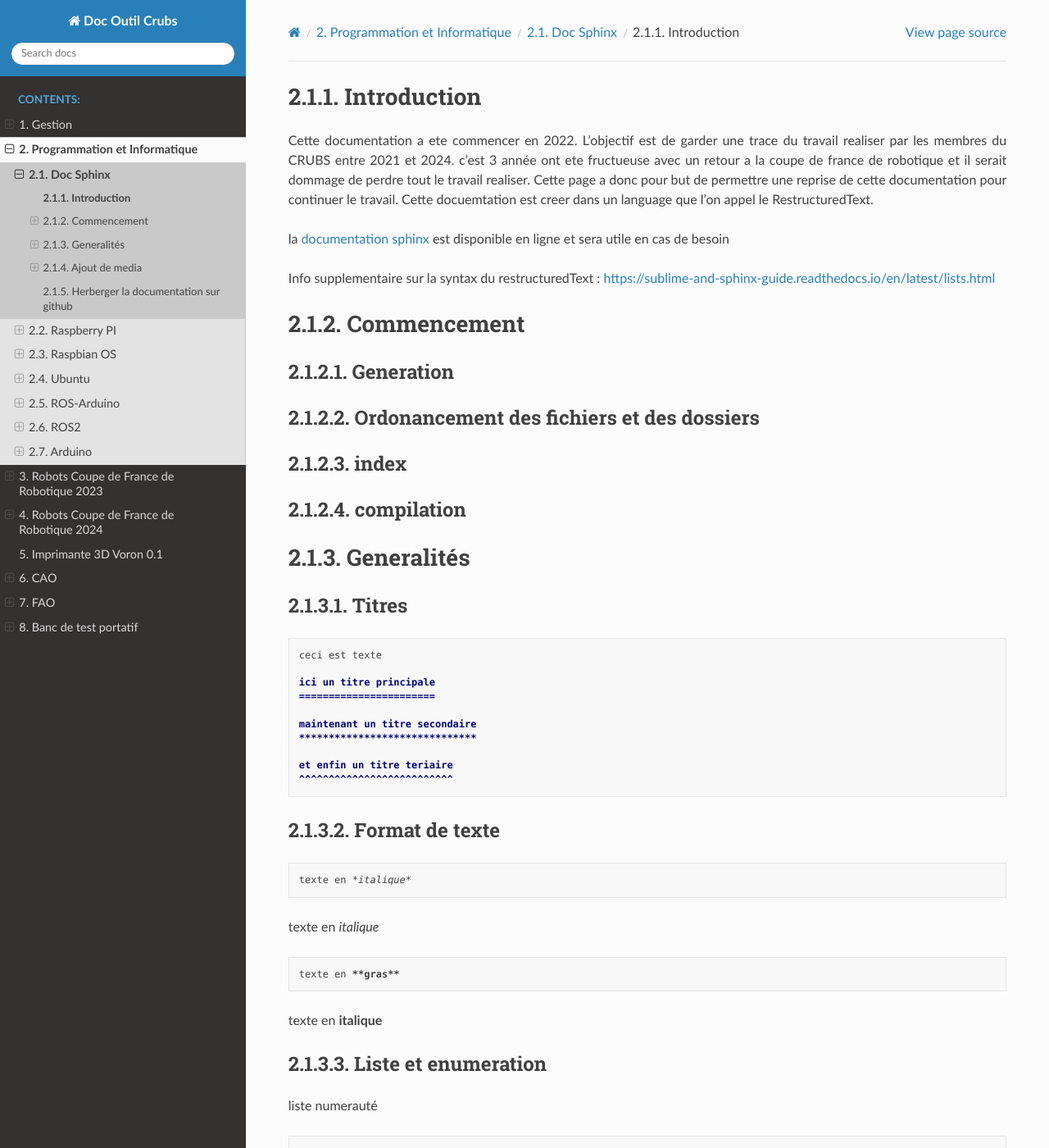
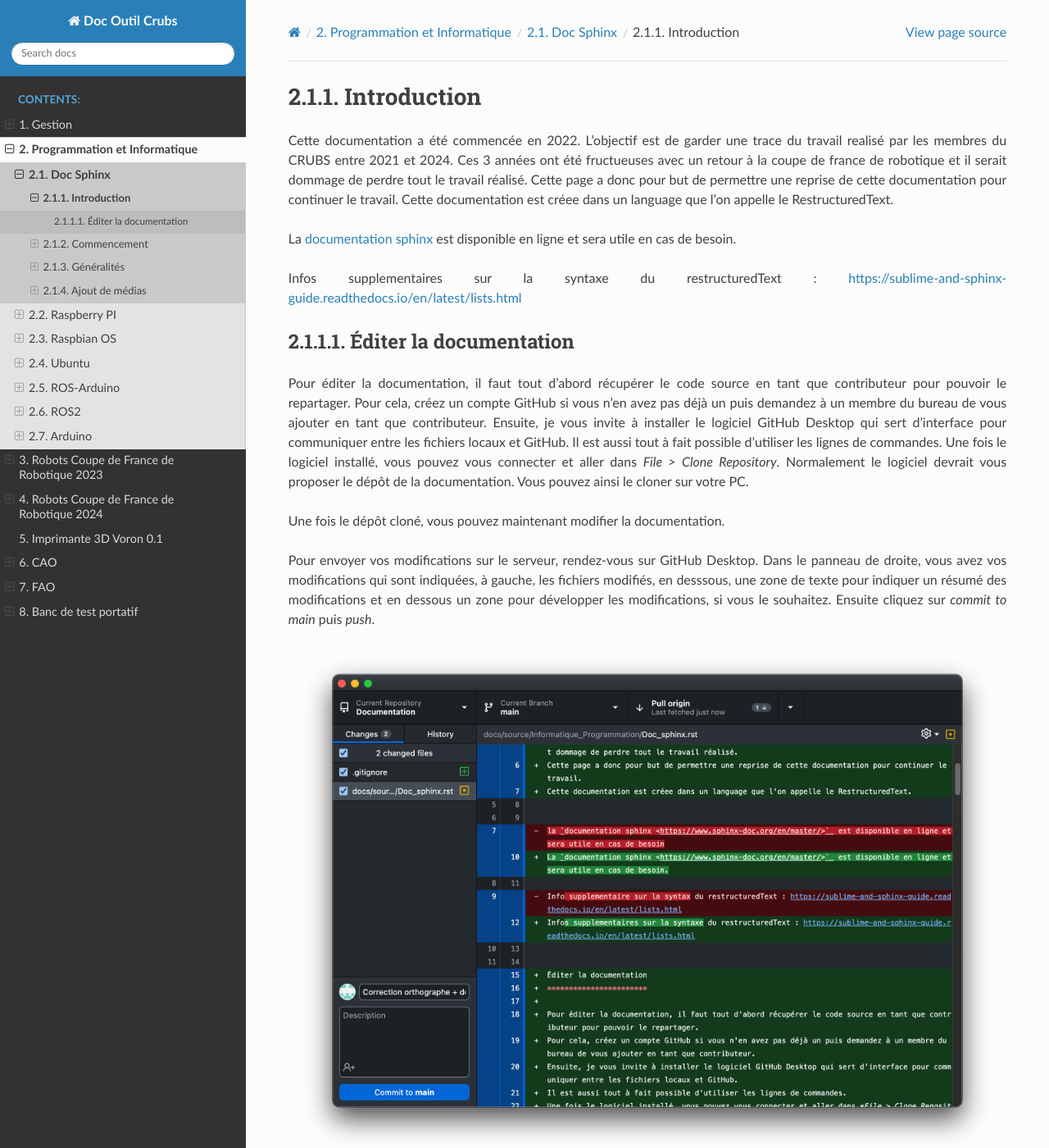
Before and after one commit to CRUBS/Documentation, a Sphinx documentation site: the page built from docs/source/Informatique_Programmation/Doc_sphinx.rst, in a window 1280 px wide and 1400 px high. Shown: the whole window at 82% size. Built offline with Sphinx 7.4.7 and the Read the Docs theme 2.0.0, drawn with Linux system fonts in a browser that asks for light colours; some of the changed text lies outside the part shown.

Commit message:
Correction orthographe + doc pour l'éditio

```diff
--- a/docs/source/Informatique_Programmation/Doc_sphinx.rst
+++ b/docs/source/Informatique_Programmation/Doc_sphinx.rst
@@ -1,30 +1,57 @@
 Introduction
 ============
 
-Cette documentation a ete commencer en 2022. L'objectif est de garder une trace du travail realiser par les membres du CRUBS entre 2021 et 2024. c'est 3 année ont ete fructueuse avec un retour a la coupe de france de robotique et il serait dommage de perdre tout le travail realiser. Cette page a donc pour but de permettre une reprise de cette documentation pour continuer le travail. Cette docuemtation est creer dans un language que l'on appel le RestructuredText.
+Cette documentation a été commencée en 2022. L'objectif est de garder une trace du travail realisé par les membres du CRUBS entre 2021 et 2024.
+Ces 3 années ont été fructueuses avec un retour à la coupe de france de robotique et il serait dommage de perdre tout le travail réalisé.
+Cette page a donc pour but de permettre une reprise de cette documentation pour continuer le travail.
+Cette documentation est créee dans un language que l'on appelle le RestructuredText.
 
 
-la `documentation sphinx <https://www.sphinx-doc.org/en/master/>`_ est disponible en ligne et sera utile en cas de besoin
+La `documentation sphinx <https://www.sphinx-doc.org/en/master/>`_ est disponible en ligne et sera utile en cas de besoin.
 
-Info supplementaire sur la syntax du restructuredText : https://sublime-and-sphinx-guide.readthedocs.io/en/latest/lists.html
+Infos supplementaires sur la syntaxe du restructuredText : https://sublime-and-sphinx-guide.readthedocs.io/en/latest/lists.html
 
+
+Éditer la documentation
+***********************
+
+Pour éditer la documentation, il faut tout d'abord récupérer le code source en tant que contributeur pour pouvoir le repartager.
+Pour cela, créez un compte GitHub si vous n'en avez pas déjà un puis demandez à un membre du bureau de vous ajouter en tant que contributeur.
+Ensuite, je vous invite à installer le logiciel GitHub Desktop qui sert d'interface pour communiquer entre les fichiers locaux et GitHub.
+Il est aussi tout à fait possible d'utiliser les lignes de commandes.
+Une fois le logiciel installé, vous pouvez vous connecter et aller dans *File > Clone Repository*.
+Normalement le logiciel devrait vous proposer le dépôt de la documentation. Vous pouvez ainsi le cloner sur votre PC.
+
+Une fois le dépôt cloné, vous pouvez maintenant modifier la documentation.
+
+Pour envoyer vos modifications sur le serveur, rendez-vous sur GitHub Desktop.
+Dans le panneau de droite, vous avez vos modifications qui sont indiquées, à gauche, les fichiers modifiés, en desssous,
+une zone de texte pour indiquer un résumé des modifications et en dessous un zone pour développer les modifications, si vous le souhaitez.
+Ensuite cliquez sur *commit to main* puis *push*.
+
+.. image:: images/doc_sphinx/Github_desktop.png
+	:scale: 40 %
+	:align: center
+	:class: with_shadow
+
+Pour récupérer des modifications depuis le serveur, cliquez sur *Fetch* puis *Pull*, sur le bouton en haut de la fenêtre.
 
 Commencement
 ============
 
-Generation
+Génération
 **********
 
 Ordonancement des fichiers et des dossiers
 ******************************************
 
-index
+Index
 *****
 
-compilation
+Compilation
 ***********
 
-Generalités
+Généralités
 ===========
 
 Titres
@@ -40,7 +67,7 @@ Titres
 	maintenant un titre secondaire
 	******************************
 
-	et enfin un titre teriaire
+	et enfin un titre tertiaire
 	^^^^^^^^^^^^^^^^^^^^^^^^^^
 
 Format de texte
@@ -56,13 +83,13 @@ texte en *italique*
 
 	texte en **gras**
 
-texte en **italique**
+texte en **gras**
 
 
-Liste et enumeration
+Liste et énumération
 ********************
 
-liste numerauté
+Liste numerotée
 
 .. code-block:: rst
 
@@ -86,10 +113,10 @@ liste a point
 * point 2
 * point 3
 
-tableaux
+Tableaux
 ********
 
-notes
+Notes
 *****
 
 .. code-block:: rst
@@ -101,7 +128,7 @@ notes
 	ceci est une note
 
 
-warnings
+Warnings
 ********
 
 .. code-block:: rst
@@ -114,15 +141,15 @@ warnings
 
 
 
-Ajout de media
-==============
+Ajout de médias
+===============
 
-Attention les syntaxe sont a respecter imperativement, les tabulation, saut de ligne, espace, etc ...
+Attention les syntaxes sont à respecter imperativement, les tabulations, sauts de ligne, espaces, etc ...
 
-block de code
-*************
+Bloc de code
+************
 
-Exemple d'un block de code a ajouter a la page, vous pouvez evidement remplacer "pyhton" par le language que vous utiliser.
+Exemple d'un bloc de code à ajouter à la page, vous pouvez evidement remplacer "python" par le langage que vous utilisez.
 
 .. code-block:: rst
 
@@ -136,7 +163,7 @@ Exemple d'un block de code a ajouter a la page, vous pouvez evidement remplacer
 		if __name__ == "__main__":
 			main()
 
-images
+Images
 ******
 
 .. code-block:: rst
@@ -146,12 +173,13 @@ images
 	   :align: center
 	   :class: with_shadow float_right
 
-ici l'image est rescale a 20% de sa taille originale, elle est aligner au centre de la page horizontalement. La ligne class, permet de la placer a droite de la page sans faire descendre le texte ce que j'utilise pour les toctree de chaque sujet
+Ici l'image est redimensionnée à 20% de sa taille originale, elle est alignée au centre de la page horizontalement.
+La ligne class, permet de la placer à droite de la page sans faire descendre le texte, ce que j'utilise pour les toctree de chaque sujet.
 
-beaucoup de parametre existe dans la doc
+Beaucoup de paramètres existent dans la doc.
 
 
-hyperlien
+Hyperlien
 *********
 
 .. code-block:: rst
@@ -159,13 +187,9 @@ hyperlien
 	`exemple de lien <page_web.html>`_
 
 
-lien documentation
-******************
+Lien dans la documentation
+**************************
 
 .. code-block:: rst
 
 	- :doc:`/Chemin/dans/la/doc`
-
-
-Herberger la documentation sur github
-=====================================
```
Also changed, not shown: other parts of docs/source/Informatique_Programmation/Doc_sphinx.rst (+1 -1 lines), docs/source/Informatique_Programmation/images/doc_sphinx/Github_desktop.png (added), 1 other file.
